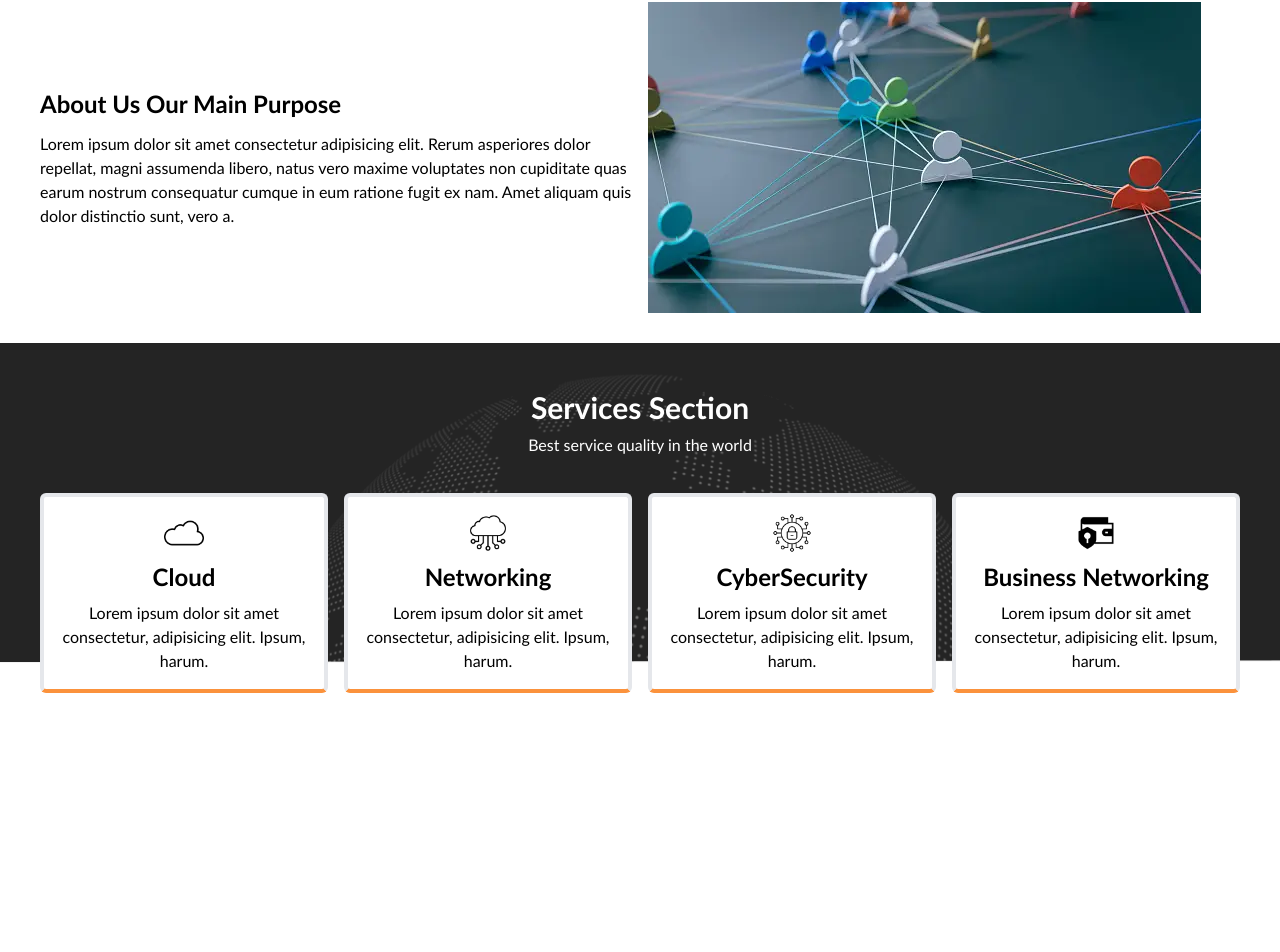
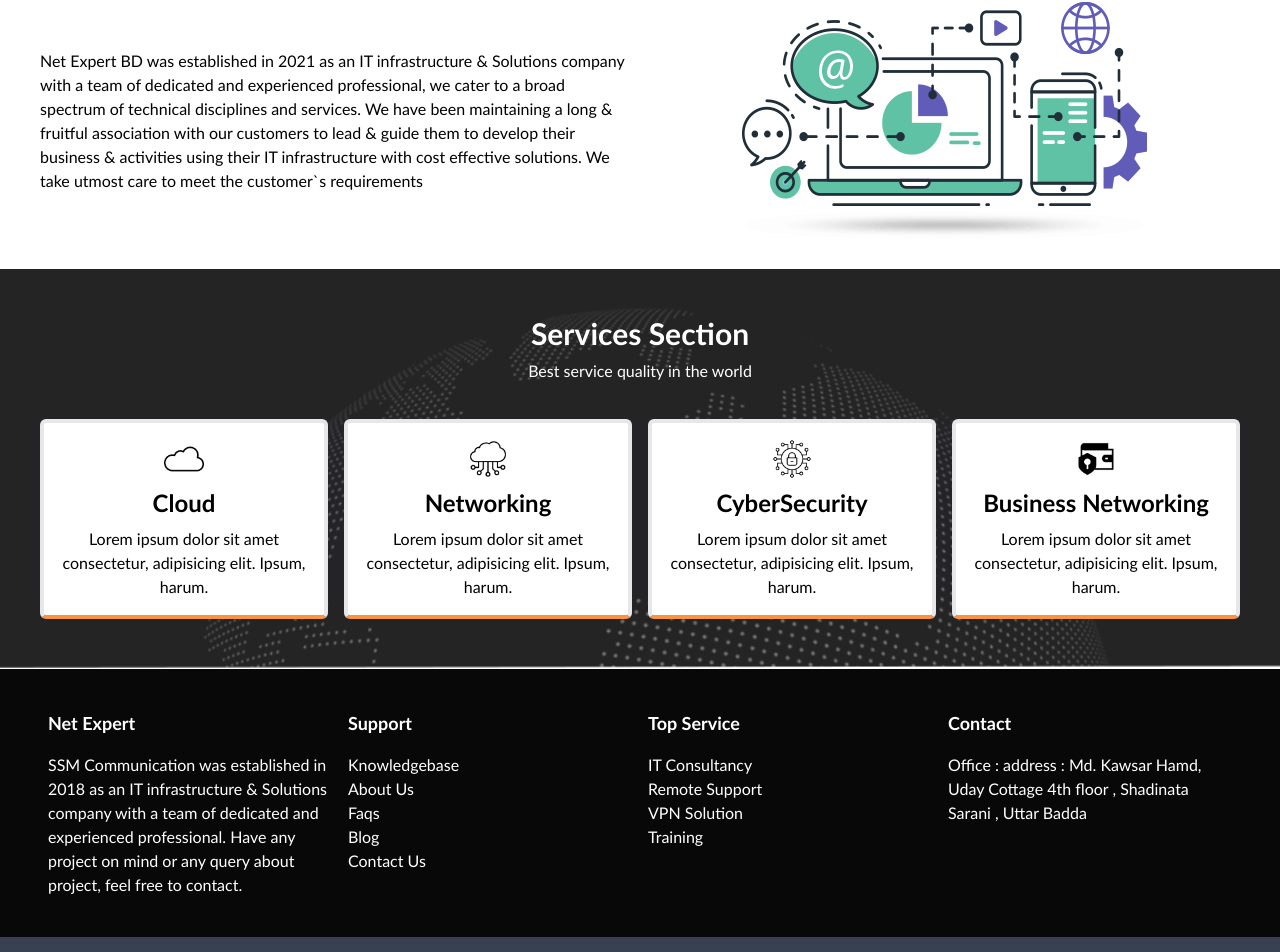
Before and after one commit to emonmahdi/netexpert-client, a React (Vite) app: page / in a window 1280 px wide. Shown: the part 916-1868 px from the top of the page. Before the commit the page ends 1629 px from the top, so only its background shows below. Built offline with nearby package versions, Linux system fonts and the light colour scheme.

Commit message:
add services section content

```diff
--- a/src/App.jsx
+++ b/src/App.jsx
@@ -1,6 +1,7 @@
 import AboutUs from "./components/AboutUs/AboutUs";
 import Banner from "./components/Banner";
 import Services from "./components/Services/Services";
+import Footer from "./components/shared/Footer";
 import Navbar from "./components/shared/Navbar";
 
 function App() {
@@ -10,6 +11,7 @@ function App() {
       <Banner />
       <AboutUs />
       <Services />
+      <Footer />
     </>
   );
 }
--- a/src/components/AboutUs/AboutUs.jsx
+++ b/src/components/AboutUs/AboutUs.jsx
@@ -1,23 +1,25 @@
 import "./AboutUs.css";
-import about from "../../assets/about.webp";
+import about from "../../assets/number-one.png";
 
 const AboutUs = () => {
   return (
     <div id="about-section">
       <h2 className="text-center font-bold text-4xl mb-8">About Us</h2>
-      <div className="about-desc grid grid-cols-2 gap-4 items-center justify-between">
+      <div className="about-desc grid lg:grid-cols-2 md:grid-cols-1 gap-4 items-center justify-between">
         <div>
-          <h3 className="font-bold text-2xl mb-3">About Us Our Main Purpose</h3>
+          {/* <h3 className="font-bold text-2xl mb-3">About Us </h3> */}
           <p>
-            Lorem ipsum dolor sit amet consectetur adipisicing elit. Rerum
-            asperiores dolor repellat, magni assumenda libero, natus vero maxime
-            voluptates non cupiditate quas earum nostrum consequatur cumque in
-            eum ratione fugit ex nam. Amet aliquam quis dolor distinctio sunt,
-            vero a.
+            Net Expert BD was established in 2021 as an IT infrastructure &
+            Solutions company with a team of dedicated and experienced
+            professional, we cater to a broad spectrum of technical disciplines
+            and services. We have been maintaining a long & fruitful association
+            with our customers to lead & guide them to develop their business &
+            activities using their IT infrastructure with cost effective
+            solutions. We take utmost care to meet the customer`s requirements
           </p>
         </div>
-        <div>
-          <img src={about} alt="" />
+        <div className="text-center">
+          <img className="mx-auto" src={about} alt="" />
         </div>
       </div>
     </div>
--- a/src/components/Services/Services.css
+++ b/src/components/Services/Services.css
@@ -3,6 +3,7 @@
   background-repeat: no-repeat;
   background-size: cover;
   background-position: center;
-  height: 40vh;
+  height: auto;
   padding: 30px 40px;
+  overflow: hidden;
 }
--- /dev/null
+++ b/src/components/shared/Footer.css
@@ -0,0 +1,6 @@
+#footer-section {
+  overflow: hidden;
+  background-color: #080808;
+  color: #fff;
+  padding: 40px 0px;
+}
--- /dev/null
+++ b/src/components/shared/Footer.jsx
@@ -0,0 +1,52 @@
+import "./Footer.css";
+
+const Footer = () => {
+  return (
+    <>
+      <div id="footer-section">
+        <div className="grid lg:grid-cols-4 gap-4 md:grid-cols-2 sm:grid-cols-1 px-12">
+          <div>
+            <h2 className="mb-4 text-lg font-bold">Net Expert</h2>
+            <p>
+              SSM Communication was established in 2018 as an IT infrastructure
+              & Solutions company with a team of dedicated and experienced
+              professional. Have any project on mind or any query about project,
+              feel free to contact.
+            </p>
+          </div>
+          <div>
+            <h2 className="mb-4 text-lg font-bold">Support </h2>
+            <ul>
+              <li>Knowledgebase</li>
+              <li>About Us</li>
+              <li>Faqs</li>
+              <li>Blog</li>
+              <li>Contact Us</li>
+            </ul>
+          </div>
+          <div>
+            <h2 className="mb-4 text-lg font-bold">Top Service</h2>
+            <ul>
+              <li>IT Consultancy</li>
+              <li>Remote Support</li>
+              <li>VPN Solution</li>
+              <li> Training</li>
+            </ul>
+          </div>
+          <div>
+            <h2 className="mb-4 text-lg font-bold">Contact</h2>
+            <p>
+              Office : address : Md. Kawsar Hamd, Uday Cottage 4th floor ,
+              Shadinata Sarani , Uttar Badda
+            </p>
+          </div>
+        </div>
+      </div>
+      <div className="bg-gray-700 text-center py-3 text-white">
+        <p>Copyright &copy; All Right Reserved by NetExpert</p>
+      </div>
+    </>
+  );
+};
+
+export default Footer;
--- a/src/components/shared/Navbar.jsx
+++ b/src/components/shared/Navbar.jsx
@@ -13,9 +13,9 @@ const Navbar = () => {
   // Array containing navigation items
   const navItems = [
     { id: 1, text: "Home" },
-    { id: 2, text: "Company" },
-    { id: 3, text: "Resources" },
-    { id: 4, text: "About" },
+    { id: 2, text: "About" },
+    { id: 3, text: "Services" },
+    { id: 4, text: "Blogs" },
     { id: 5, text: "Contact" },
   ];
 
@@ -33,7 +33,7 @@ const Navbar = () => {
         {navItems.map((item) => (
           <li
             key={item.id}
-            className="p-4 hover:bg-[#1995AD] rounded-xl m-2 cursor-pointer duration-300  text-black"
+            className="p-4 hover:bg-[#2099c9] rounded-xl m-2 cursor-pointer duration-300  text-black hover:text-white"
           >
             {item.text}
           </li>
@@ -42,7 +42,11 @@ const Navbar = () => {
 
       {/* Mobile Navigation Icon */}
       <div onClick={handleNav} className="block md:hidden">
-        {nav ? <AiOutlineClose size={20} /> : <AiOutlineMenu size={20} />}
+        {nav ? (
+          <AiOutlineClose style={{ color: "#000" }} size={20} />
+        ) : (
+          <AiOutlineMenu style={{ color: "#000" }} size={20} />
+        )}
       </div>
 
       {/* Mobile Navigation Menu */}
@@ -62,7 +66,7 @@ const Navbar = () => {
         {navItems.map((item) => (
           <li
             key={item.id}
-            className="p-4 border-b rounded-xl hover:bg-[#00df9a] duration-300 hover:text-black cursor-pointer border-gray-600"
+            className="p-4 border-b rounded-xl hover:bg-[#2099c9] duration-300 hover:text-white cursor-pointer border-gray-600"
           >
             {item.text}
           </li>
--- a/vite.config.js
+++ b/vite.config.js
@@ -3,6 +3,7 @@ import react from "@vitejs/plugin-react";
 
 // https://vitejs.dev/config/
 export default defineConfig({
+  base: "https://netexpert.com.bd/",
   plugins: [react()],
   server: {
     port: 3000,
```
Also changed, not shown: src/assets/number-one.png (added), 1 other file (tests, documents, lock files or other folders).
